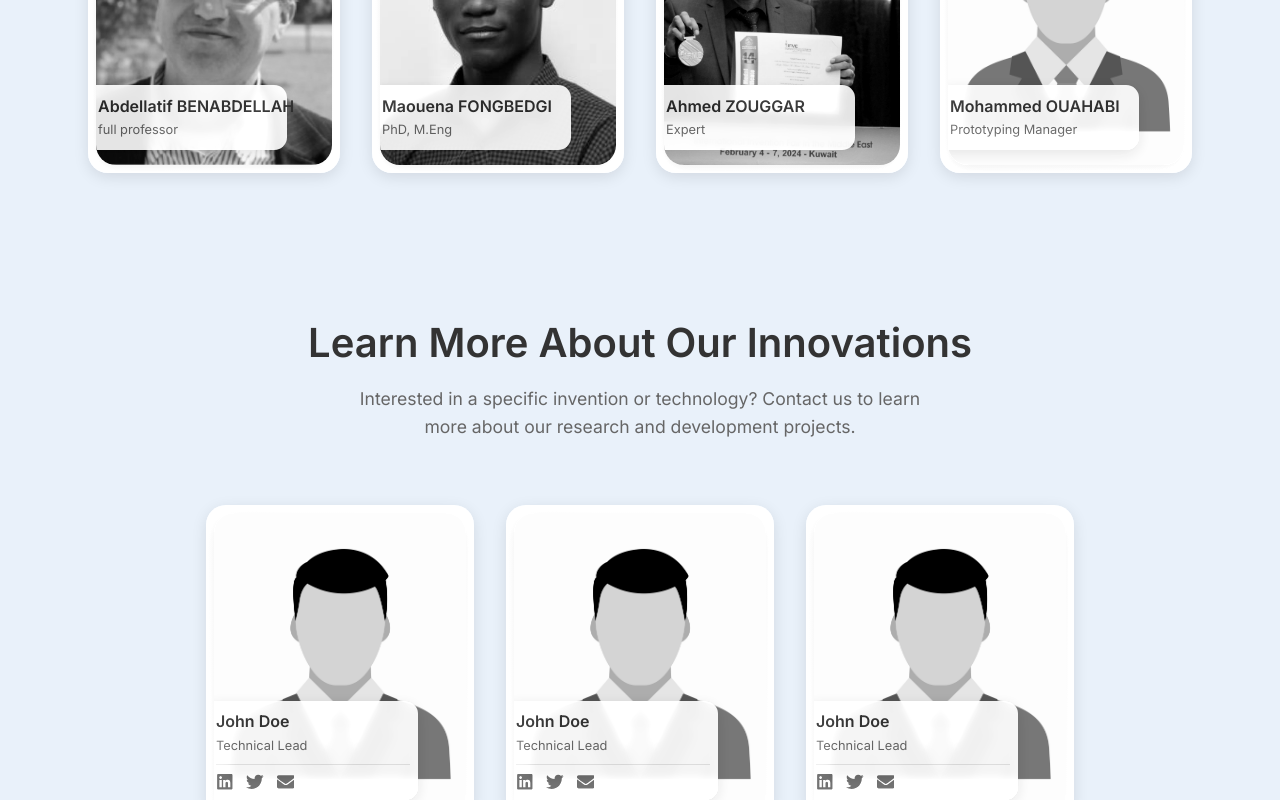
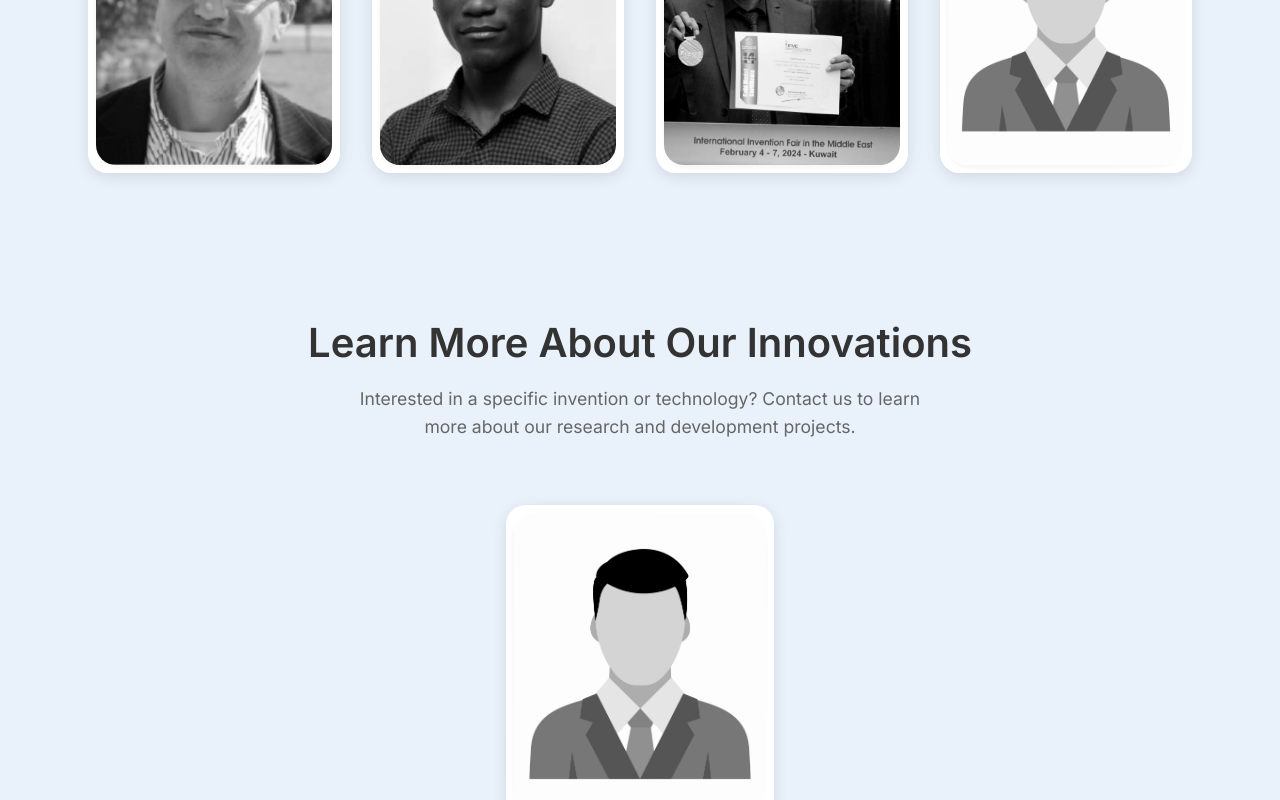
Before and after one commit to yahya-mdarhri/cie_market_frontend, a React (Vite) app: page /tto in a window 1280 px wide. Shown: the part 3060-3860 px from the top of the page. Built offline with nearby package versions, Linux system fonts and the light colour scheme.

Commit message:
feat: update ProfileCard to include phone contact option and remove unused social links

```diff
--- a/src/components/ui/Landing/Contact/Contact.tsx
+++ b/src/components/ui/Landing/Contact/Contact.tsx
@@ -7,9 +7,8 @@ export interface ContactPerson {
     role: string;
     image: string;
     social: {
-        linkedin?: string;
-        twitter?: string;
         email?: string;
+        phone?: string;
     };
 }
 
--- a/src/components/ui/Landing/ProfileCard/ProfileCard.css
+++ b/src/components/ui/Landing/ProfileCard/ProfileCard.css
@@ -64,8 +64,8 @@
     backdrop-filter: blur(5px);
     z-index: 2;
     transition: all 0.4s cubic-bezier(0.4, 0, 0.2, 1);
-    transform: translateX(-10px);
-    opacity: 0.9;
+    transform: translateX(-100%);
+    opacity: 0;
 }
 
 .profileCard:hover .profileNameBox {
@@ -107,16 +107,36 @@
 
 .socialLinks {
     display: flex;
-    gap: 0.8rem;
+    flex-direction: column;
+    gap: 0.4rem;
     margin-top: 0.5rem;
     padding-top: 0.5rem;
     border-top: 1px solid rgba(0, 0, 0, 0.1);
+    opacity: 0;
+    transform: translateY(10px);
+    transition: all 0.3s ease;
+}
+
+.profileCard:hover .socialLinks {
+    opacity: 1;
+    transform: translateY(0);
 }
 
 .socialLink {
     color: #666;
-    font-size: 1.1rem;
+    font-size: 0.9rem;
     transition: all 0.3s ease;
+    display: flex;
+    align-items: center;
+    gap: 0.4rem;
+}
+
+.socialLink svg {
+    font-size: 0.9rem;
+}
+
+.socialLink span {
+    font-size: 0.8rem;
 }
 
 .socialLink:hover {
--- a/src/components/ui/Landing/ProfileCard/ProfileCard.tsx
+++ b/src/components/ui/Landing/ProfileCard/ProfileCard.tsx
@@ -1,10 +1,9 @@
 import './ProfileCard.css';
-import { FaLinkedin, FaTwitter, FaEnvelope } from 'react-icons/fa';
+import { FaPhone, FaEnvelope } from 'react-icons/fa';
 
 export interface SocialLinks {
-	linkedin?: string;
-	twitter?: string;
 	email?: string;
+	phone?: string;
 }
 
 interface ProfileCardProps {
@@ -27,26 +26,14 @@ function ProfileCard({ name, image, role, social, className = '' }: ProfileCardP
 					{role && <p className="profileRole">{role}</p>}
 					{social && (
 						<div className="socialLinks">
-							{social.linkedin && (
+							{social.phone && (
 								<a
-									href={social.linkedin}
-									target="_blank"
-									rel="noopener noreferrer"
+									href={`tel:${social.phone}`}
 									className="socialLink"
-									aria-label={`${name}'s LinkedIn`}
+									aria-label={`Call ${name}`}
 								>
-									<FaLinkedin />
-								</a>
-							)}
-							{social.twitter && (
-								<a
-									href={social.twitter}
-									target="_blank"
-									rel="noopener noreferrer"
-									className="socialLink"
-									aria-label={`${name}'s Twitter`}
-								>
-									<FaTwitter />
+									<FaPhone />
+									<span>{social.phone}</span>
 								</a>
 							)}
 							{social.email && (
@@ -56,6 +43,7 @@ function ProfileCard({ name, image, role, social, className = '' }: ProfileCardP
 									aria-label={`Email ${name}`}
 								>
 									<FaEnvelope />
+									<span>{social.email}</span>
 								</a>
 							)}
 						</div>
--- a/src/pages/landing/tto/data.tsx
+++ b/src/pages/landing/tto/data.tsx
@@ -166,28 +166,7 @@ const contactData: ContactPerson[] = [
         role: "Technical Lead",
         image: avatar,
         social: {
-            linkedin: "https://linkedin.com/in/johndoe",
-            twitter: "https://twitter.com/johndoe",
-            email: "john.doe@example.com"
-        }
-    },
-	{
-        name: "John Doe",
-        role: "Technical Lead",
-        image: avatar,
-        social: {
-            linkedin: "https://linkedin.com/in/johndoe",
-            twitter: "https://twitter.com/johndoe",
-            email: "john.doe@example.com"
-        }
-    },
-	{
-        name: "John Doe",
-        role: "Technical Lead",
-        image: avatar,
-        social: {
-            linkedin: "https://linkedin.com/in/johndoe",
-            twitter: "https://twitter.com/johndoe",
+            phone: "+212XXXXXXXXX",
             email: "john.doe@example.com"
         }
     },
```
